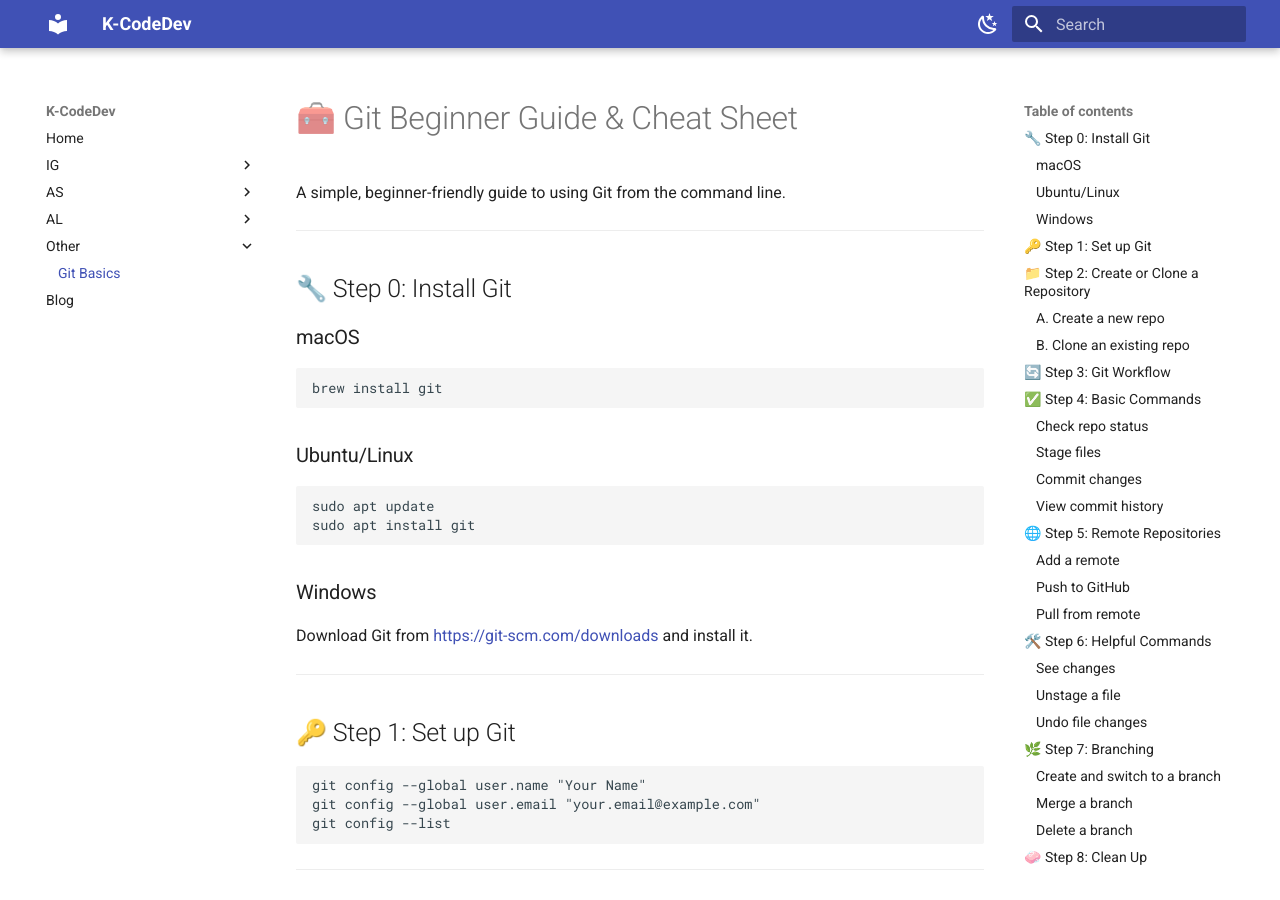
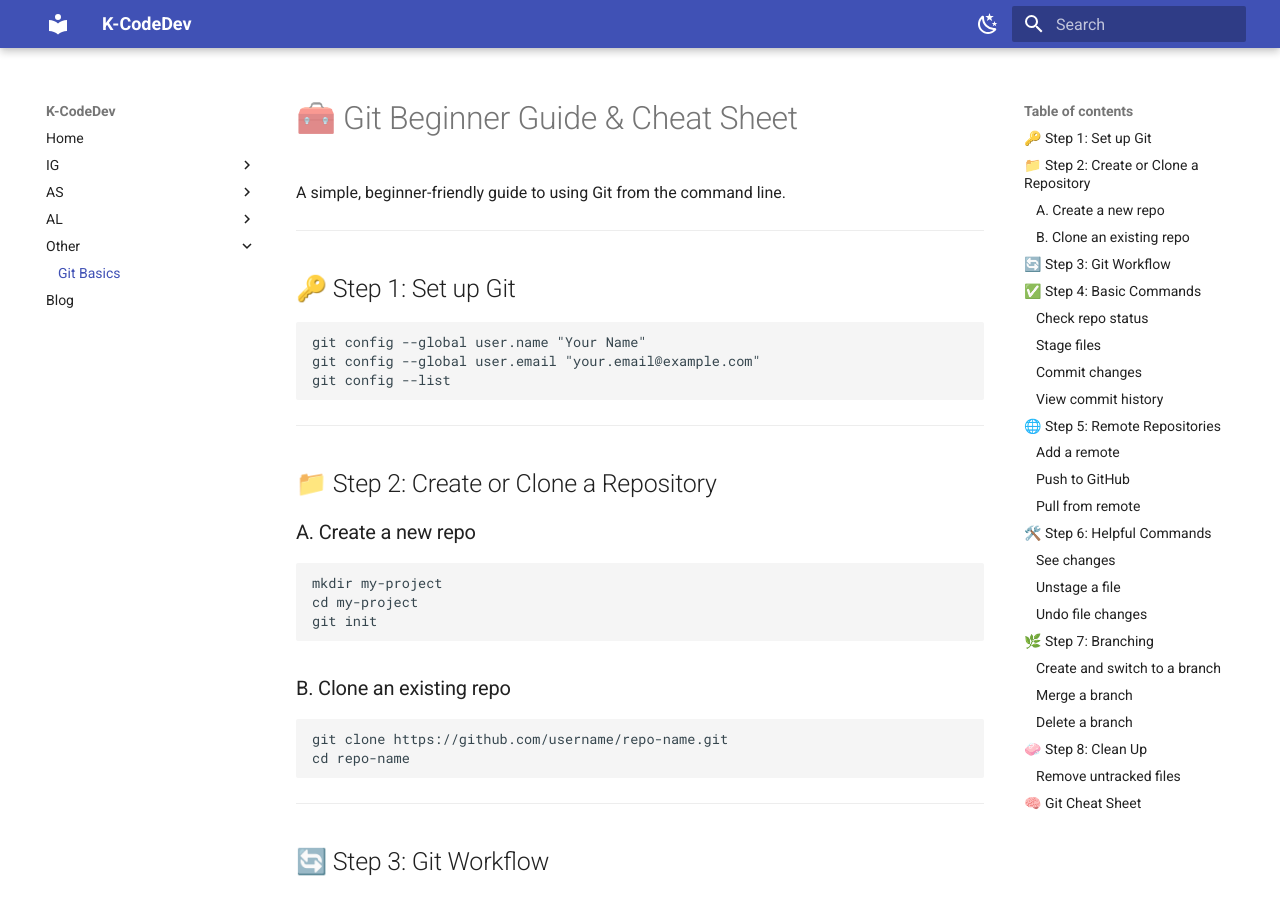
Before and after one commit to kcodedev/mkdocs, an MkDocs documentation site: the page built from docs/other/git-basics.md, in a window 1280 px wide and 900 px high. Built offline with MkDocs 1.6.1 and Material for MkDocs 9.7.7, drawn with Linux system fonts in a browser that asks for light colours.

Commit message:
updated git basics

````diff
--- a/docs/other/git-basics.md
+++ b/docs/other/git-basics.md
@@ -1,24 +1,6 @@
 # 🧰 Git Beginner Guide & Cheat Sheet
 
 A simple, beginner-friendly guide to using Git from the command line.
-
----
-
-## 🔧 Step 0: Install Git
-
-### macOS
-```bash
-brew install git
-```
-
-### Ubuntu/Linux
-```bash
-sudo apt update
-sudo apt install git
-```
-
-### Windows
-Download Git from [https://git-scm.com/downloads](https://git-scm.com/downloads) and install it.
 
 ---
 
````
